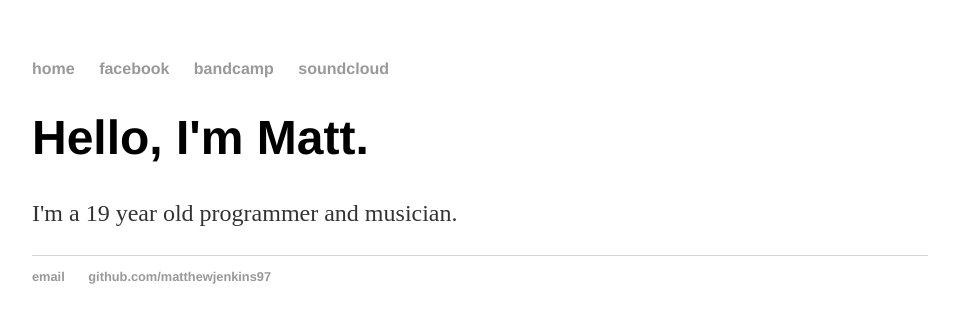
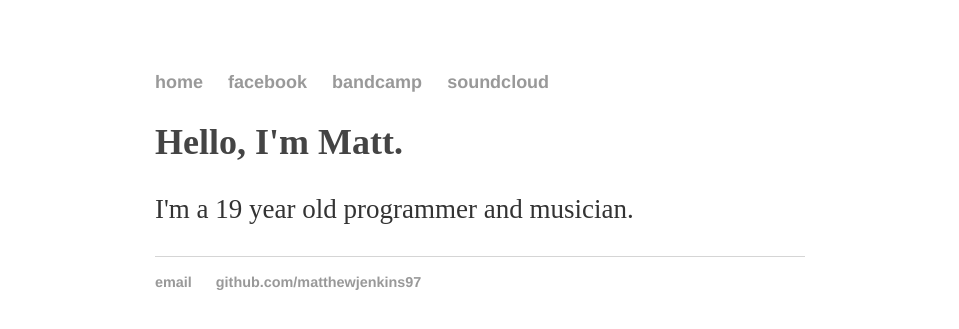
Before and after one commit to matthewjenkins97/matthewjenkins97.github.io, a Jekyll site: the page built from index.html, in a window 1280 px wide. Shown: the top 329 px of the page, without its empty margins (160-1119 px from the left). Built offline with Jekyll 4.4.1, drawn with Linux system fonts in a browser that asks for light colours.

Commit message:
edits to css and titles

```diff
--- a/_config.yml
+++ b/_config.yml
@@ -1,2 +1,2 @@
-  name: Matthew R. Jenkins (Robert Pilgrim/The Phoenix Tree)
+  name: Matthew R. Jenkins
   markdown: kramdown
--- a/css/main.css
+++ b/css/main.css
@@ -1,7 +1,16 @@
-body {
-    margin: 60px auto;
-    width: 70%;
+body{
+    margin:40px auto;
+    max-width:650px;
+    line-height:1.6;
+    font-size:18px;
+    color:#444;
+    padding:010px
 }
+
+h1,h2,h3 {
+    line-height:1.2
+}
+
 nav ul, footer ul {
     font-family:'Helvetica', 'Arial', 'Sans-Serif';
     padding: 0px;
@@ -18,10 +27,6 @@ a {
 }
 a:hover {
     text-decoration: underline;
-}
-h1 {
-    font-size: 3em;
-    font-family:'Helvetica', 'Arial', 'Sans-Serif';
 }
 p {
     font-size: 1.5em;
--- a/index.html
+++ b/index.html
@@ -1,6 +1,6 @@
 ---
 layout: default
-title: Hank Quinlan, Horrible Cop
+title: Matthew R. Jenkins
 ---
 <div class="blurb">
     <h1>Hello, I'm Matt.</h1>
```
